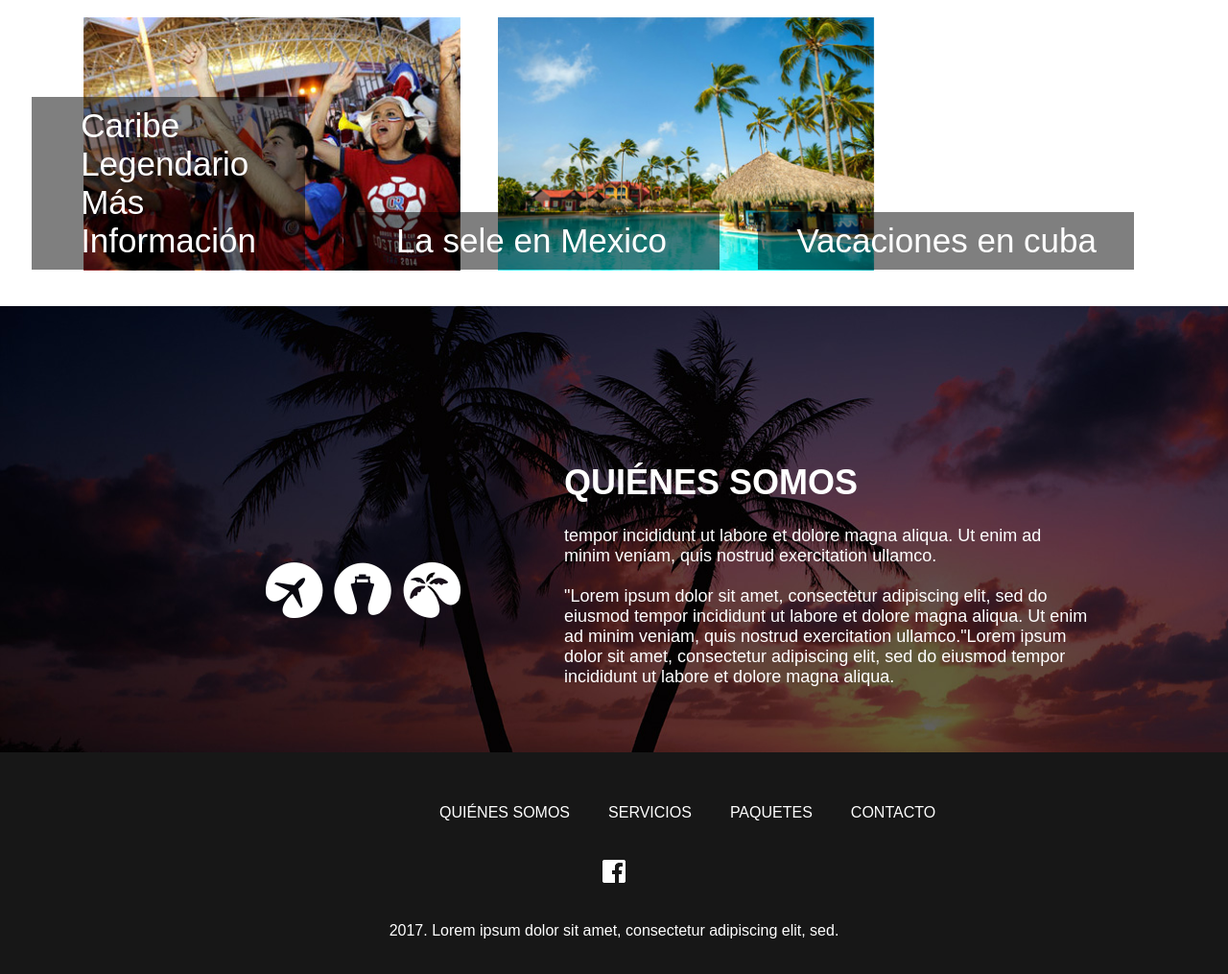
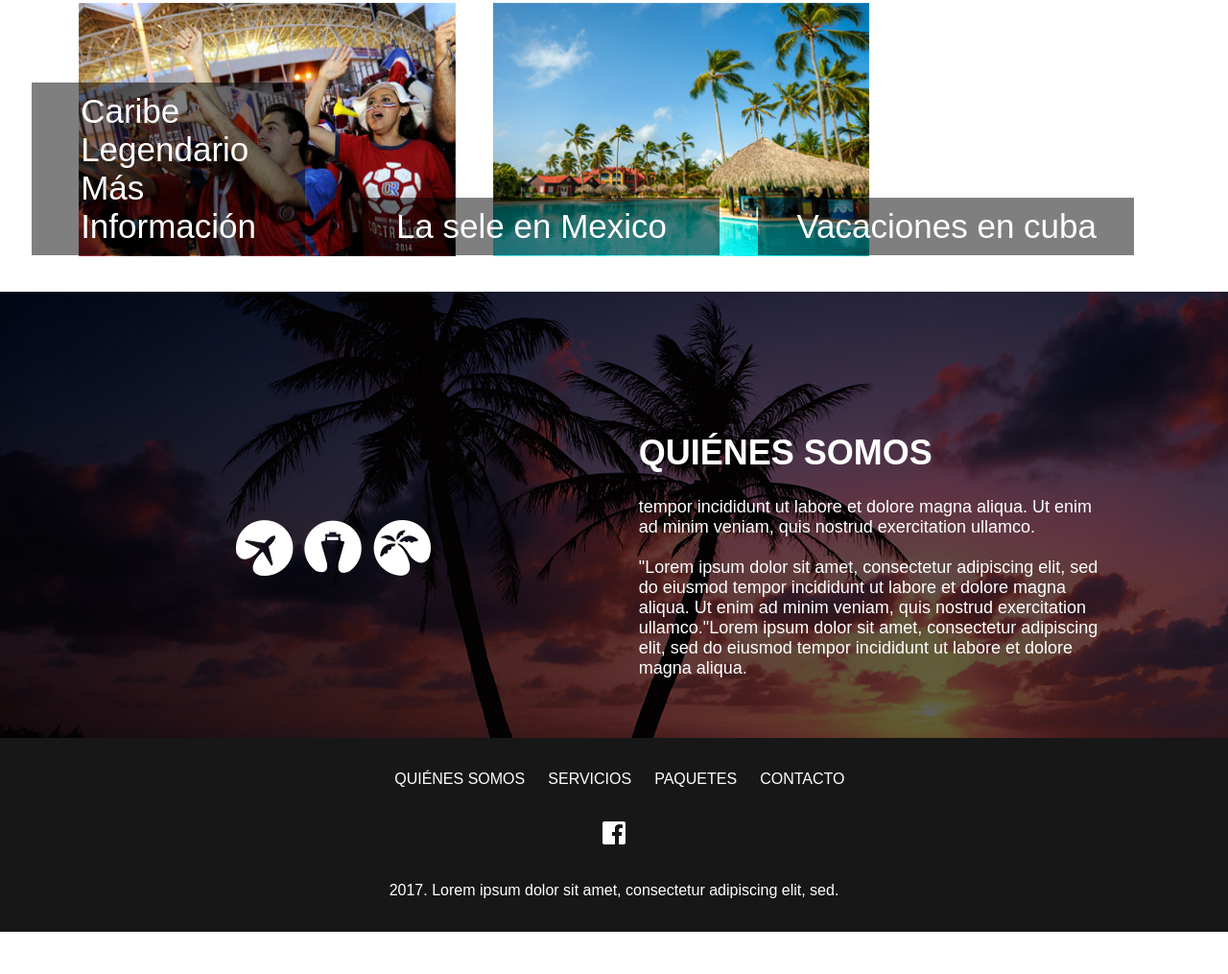
Before and after one commit to PaulaZP/Web-Quiz, a website: page index.html in a window 1280 px wide. Shown: the part 1275-2290 px from the top of the page at 96% size. After the commit the page ends 2246 px from the top, so only its background shows below. Drawn offline with Linux system fonts and the light colour scheme.

Commit message:
Aplicación hacia liquido

```diff
--- a/sass/components/_content1.scss
+++ b/sass/components/_content1.scss
@@ -3,12 +3,12 @@
     width: 100%;
 }
 #titulo-paquetes{
-    margin-top: 69px;
-    margin-bottom: 48px;
+    margin-top: 4.78%;
+    margin-bottom: 3.33%;
     text-align: center;
 }
 #grupo-img{
-    margin-left: 48px;
+    margin-left: 3.33%;
     position: relative;
 }
 .img-1{
--- a/sass/components/_content2.scss
+++ b/sass/components/_content2.scss
@@ -6,15 +6,15 @@
 }
 #iconos-2{
     float: $left;
-    padding-top: 261px;
-    padding-left: 273px;
+    padding-top: 18.11%;
+    padding-left: 18.94%;
 }
 #somos{
     float: $right;
-    width: 548px;
+    width: 38.0%;
     color: white;
-    margin-right: 144px;
-    margin-top: 139px;
+    margin-right: 9.99%;
+    margin-top: 9.64%;
     font-size: 18px;
-    padding-bottom: 50px;
+    padding-bottom: 3.46%;
 }
--- a/sass/components/_footer.scss
+++ b/sass/components/_footer.scss
@@ -7,11 +7,11 @@
 }
 
 #menu-footer{
-    margin-left: 418px;
+    margin-left: 29.0%;
 }
 #menu-list-footer{
     list-style: none;
-    padding-top: 54px;
+    padding-top: 3.74%;
     margin-top: 0;
 
 }
@@ -22,7 +22,7 @@
 }
 
 #menu-list-footer li + li{
-    margin-left: 40px;
+    margin-left: 2.77%;
 
 }
 
@@ -33,11 +33,11 @@
 
 #face-footer{
     text-align: center;
-    margin-top: 40px;
+    margin-top: 2.77%;
 }
 
 #copy{
     text-align: center;
-    padding-top: 20px;
-    padding-bottom: 20px;
+    padding-top: 1.38%;
+    padding-bottom: 1.38%;
 }
--- a/sass/components/_header.scss
+++ b/sass/components/_header.scss
@@ -8,8 +8,8 @@
 }
 
 #iconos{
-    margin-top: 15px;
-    margin-left: 102px;
+    margin-top: 1.04%;
+    margin-left: 7.07%;
     float: $left;
 }
 #iconos img{
```
Also changed, not shown: css/style.css.
